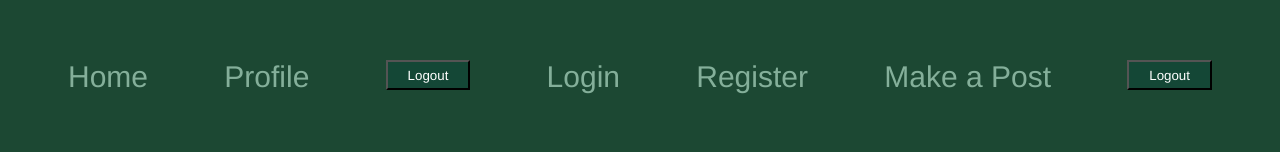
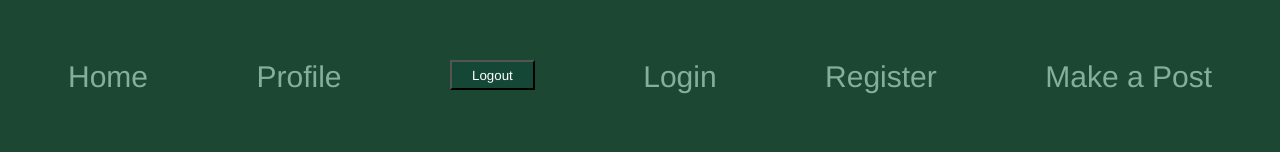
Before and after one commit to Jack-Tillman/StrangersThings, a React (Vite) app in the folder StrangersThings/: page / in a window 1280 px wide. Shown: the top 152 px of the page. Built offline with nearby package versions, Linux system fonts and the light colour scheme; no server answers.

Commit message:
for submission

```diff
--- a/StrangersThings/src/components/Navbar.jsx
+++ b/StrangersThings/src/components/Navbar.jsx
@@ -41,8 +41,6 @@ const Navbar = () => {
       <Link to="/create" className="nav-item">
         Make a Post
       </Link>
-
-      <button className="button" onClick={(Logout)}>Logout</button>
     </nav>
   );
 };
```
